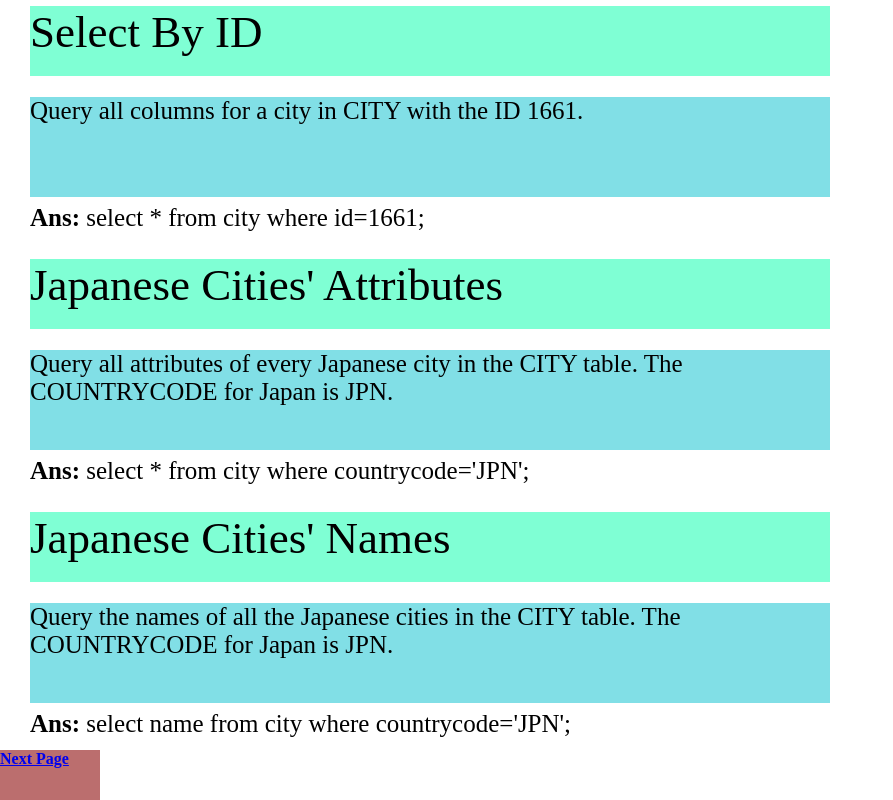
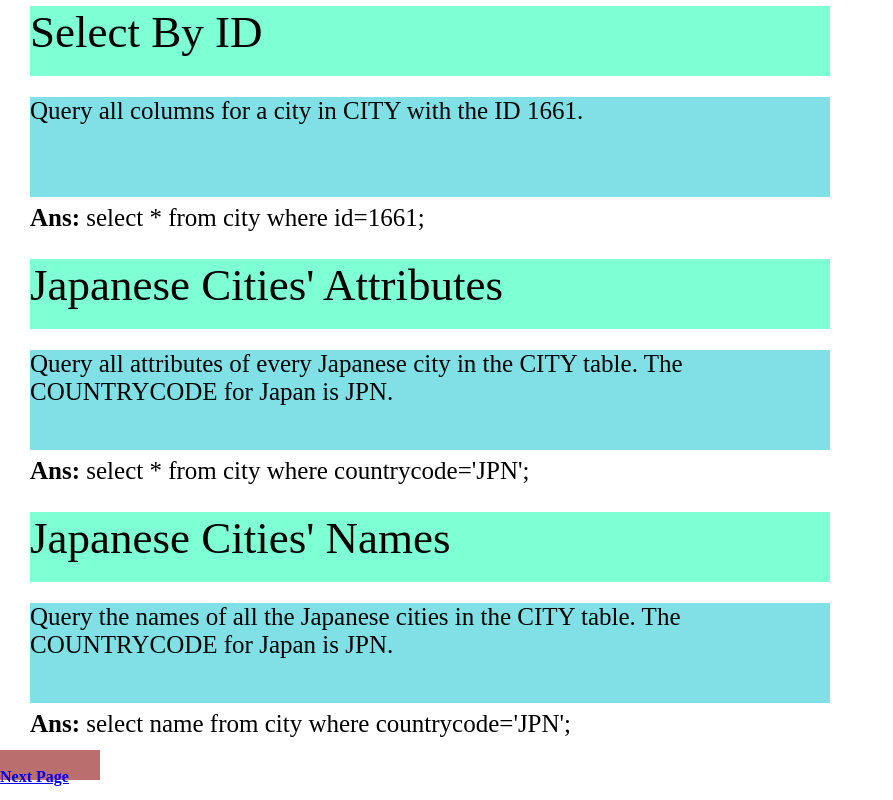
Before and after one commit to SipraGhosh/Hakerrank-Sql, a plain HTML site: page index.html in a window 1280 px wide. Shown: the part 900-1700 px from the top of the page, without its empty margins (0-893 px from the left). Drawn offline with Linux system fonts and the light colour scheme.

Commit message:
Update index.html

```diff
--- a/index.html
+++ b/index.html
@@ -63,7 +63,8 @@
         }
         .h{
             width:100px;
-            height:50px;
+            height:30px;
+            left:500px;
             background-color:rgb(187, 110, 110);
          }
         </style>
@@ -92,6 +93,6 @@
         <div class="qn">Japanese Cities' Names</div>
         <div class="q">Query the names of all the Japanese cities in the CITY table. The COUNTRYCODE for Japan is JPN.</div>
         <div class="ans"><b>Ans: </b>select name from city where countrycode='JPN';</div>
-        <div class="h"><a href="https://sipraghosh.github.io/Weather-Observation-Station-hakerrank/"><b>Next Page</b></a></div>
+        <div class="h"><a href="https://sipraghosh.github.io/Weather-Observation-Station-hakerrank/"><b><br>Next Page</b></a></div>
     </body>
 </html>
```
